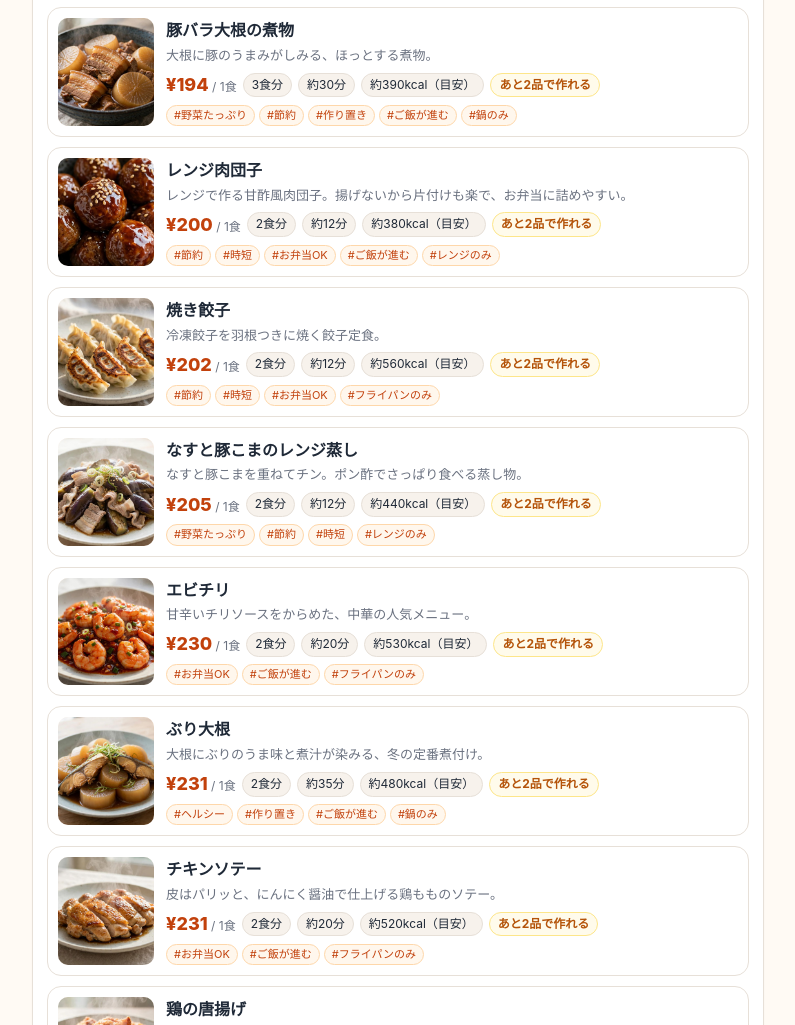
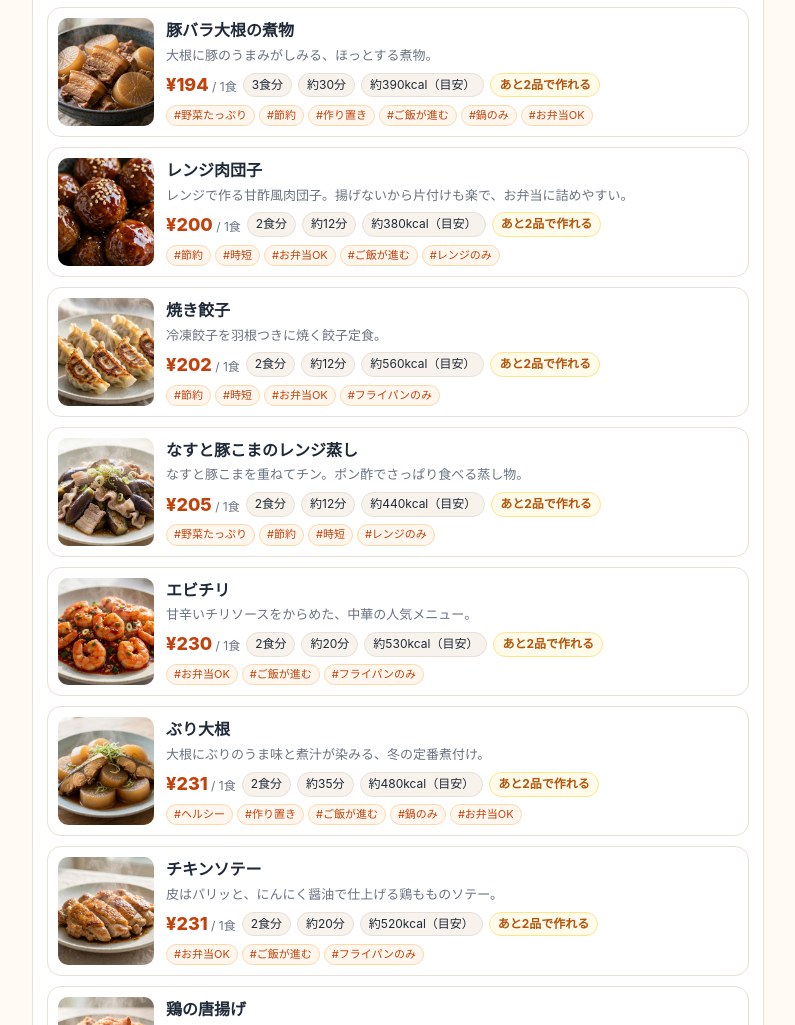
Before and after one commit to marin0610/kondate-maker, a plain HTML site: page index.html in a window 1280 px wide. Shown: the part 6287-7312 px from the top of the page, without its empty margins (242-1037 px from the left). Drawn offline with nearby package versions, Linux system fonts and the light colour scheme.

Commit message:
Add files via upload

```diff
--- a/index.html
+++ b/index.html
@@ -554,7 +554,7 @@ const RECIPES = [
   },
   {
     id:"butabara-daikon", name:"豚バラ大根の煮物", img:"nimono.jpg", emoji:"🍢", cat:"煮物",
-    servings:3, time:30, kcal:390, tags:["野菜たっぷり","節約","作り置き","ご飯が進む","鍋のみ"],
+    servings:3, time:30, kcal:390, tags:["野菜たっぷり","節約","作り置き","ご飯が進む","鍋のみ","お弁当OK"],
     desc:"大根に豚のうまみがしみる、ほっとする煮物。",
     ingredients:[
       {n:"豚バラ肉", amt:300, unit:"g", per:148, main:true},
@@ -657,7 +657,7 @@ const RECIPES = [
   },
   {
     id:"oyakodon", name:"親子丼", img:"oyakodon.jpg", emoji:"🍚", cat:"丼",
-    servings:2, time:15, kcal:690, tags:["ガッツリ","時短","鍋のみ"],
+    servings:2, time:15, kcal:690, tags:["ガッツリ","時短","鍋のみ","お弁当OK"],
     desc:"鶏ももと玉ねぎを卵でとじる、やさしい甘さの定番丼。",
     ingredients:[
       {n:"鶏もも肉", amt:300, unit:"g", per:98, main:true},
@@ -1495,7 +1495,7 @@ const RECIPES = [
   },
   {
     id:"napolitan", name:"ナポリタン", img:"napolitan.jpg", emoji:"🍝", cat:"麺",
-    servings:2, time:20, kcal:680, tags:["ガッツリ"],
+    servings:2, time:20, kcal:680, tags:["ガッツリ","お弁当OK"],
     desc:"ケチャップをしっかり炒める、喫茶店風の懐かしいパスタ。",
     ingredients:[
       {n:"パスタ", amt:300, unit:"g", per:35, main:true},
@@ -1548,7 +1548,7 @@ const RECIPES = [
   },
   {
     id:"buri-daikon", name:"ぶり大根", img:"buridaikon.jpg", emoji:"🐟", cat:"煮物",
-    servings:2, time:35, kcal:480, tags:["ヘルシー","作り置き","ご飯が進む","鍋のみ"],
+    servings:2, time:35, kcal:480, tags:["ヘルシー","作り置き","ご飯が進む","鍋のみ","お弁当OK"],
     desc:"大根にぶりのうま味と煮汁が染みる、冬の定番煮付け。",
     ingredients:[
       {n:"ぶり", amt:2, unit:"切れ", per:180, main:true},
@@ -1680,7 +1680,7 @@ const RECIPES = [
   },
   {
     id:"mabo-nasu", name:"麻婆茄子", img:"mabonasu.jpg", emoji:"🍆", cat:"炒め物",
-    servings:2, time:20, kcal:580, tags:["野菜たっぷり","ご飯が進む","フライパンのみ"],
+    servings:2, time:20, kcal:580, tags:["野菜たっぷり","ご飯が進む","フライパンのみ","お弁当OK"],
     desc:"とろとろのなすとひき肉のピリ辛炒め。ご飯にかけてもおいしい。",
     ingredients:[
       {n:"なす", amt:3, unit:"個", per:40, main:true},
@@ -1714,7 +1714,7 @@ const RECIPES = [
   },
   {
     id:"gyudon", name:"牛丼", img:"gyudon.jpg", emoji:"🐮", cat:"丼",
-    servings:2, time:15, kcal:720, tags:["ガッツリ","時短","鍋のみ"],
+    servings:2, time:15, kcal:720, tags:["ガッツリ","時短","鍋のみ","お弁当OK"],
     desc:"甘辛い煮汁で牛肉と玉ねぎをさっと煮る、定番の丼。",
     ingredients:[
       {n:"牛こま肉", amt:200, unit:"g", per:198, main:true},
@@ -1971,7 +1971,7 @@ const RECIPES = [
   },
   {
     id:"shojin-nimono", name:"大豆と根菜の煮物（精進風）", img:"shojin.jpg", emoji:"🥕", cat:"煮物",
-    servings:4, time:30, kcal:240, tags:["ヘルシー","野菜たっぷり","作り置き","鍋のみ"],
+    servings:4, time:30, kcal:240, tags:["ヘルシー","野菜たっぷり","作り置き","鍋のみ","お弁当OK"],
     desc:"昆布と干し椎茸のだしで煮る、動物性食品を使わない精進風の煮物。",
     ingredients:[
       {n:"大豆水煮", amt:1, unit:"パック", per:110, main:true},
@@ -2059,7 +2059,7 @@ const RECIPES = [
   },
   {
     id:"goya-champuru", name:"ゴーヤチャンプルー", img:"goya-champuru.jpg", emoji:"🍳", cat:"炒め物",
-    servings:2, time:15, kcal:400, tags:["ヘルシー","野菜たっぷり","節約","時短","ご飯が進む","フライパンのみ"],
+    servings:2, time:15, kcal:400, tags:["ヘルシー","野菜たっぷり","節約","時短","ご飯が進む","フライパンのみ","お弁当OK"],
     desc:"沖縄の定番炒め。苦味を抑える下処理つきで、豆腐と卵で食べやすい。",
     ingredients:[
       {n:"ゴーヤ", amt:1, unit:"本", per:130, main:true},
@@ -2245,7 +2245,7 @@ const RECIPES = [
   },
   {
     id:"chirashi", name:"ちらし寿司", img:"chirashi.jpg", emoji:"🌸", cat:"主食",
-    servings:4, time:20, kcal:520, tags:["節約"],
+    servings:4, time:20, kcal:520, tags:["節約","お弁当OK"],
     desc:"鮭フレークと錦糸卵で手軽に作る、ひな祭りの彩りちらし。",
     season:{from:"02-20", to:"03-03", label:"ひな祭り"},
     ingredients:[
@@ -2283,7 +2283,7 @@ const RECIPES = [
   },
   {
     id:"nasu-kabayaki", name:"なすの蒲焼き丼", img:"nasu-kabayaki.jpg", emoji:"🍆", cat:"丼",
-    servings:2, time:15, kcal:600, tags:["節約","時短","ご飯が進む","フライパンのみ"],
+    servings:2, time:15, kcal:600, tags:["節約","時短","ご飯が進む","フライパンのみ","お弁当OK"],
     desc:"うなぎの代わりになすを甘辛だれで焼く、土用の丑の日の丼。",
     season:{from:"07-10", to:"07-31", label:"土用の丑の日"},
     ingredients:[
```
